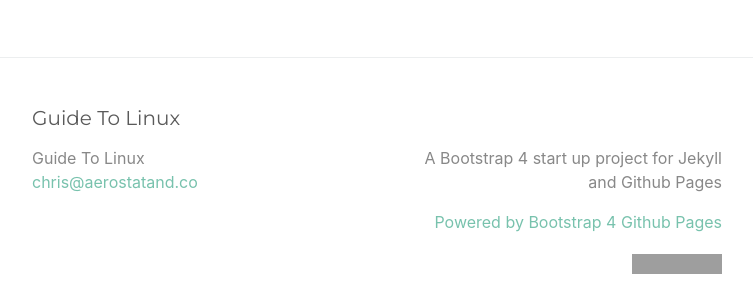
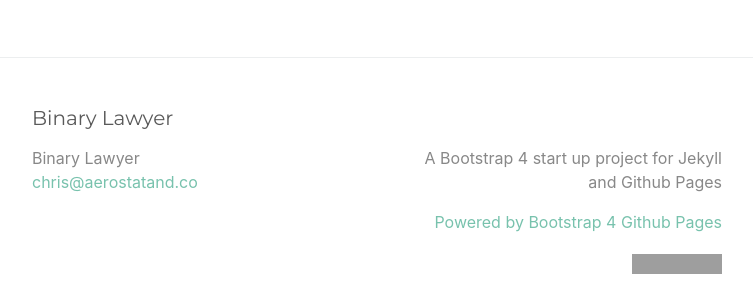
Before and after one commit to binarylawyer/Linux_Guide, a Jekyll site: the page built from index.md, in a window 1280 px wide and 900 px high, scrolled down 3151 px. Shown: the part 562-862 px from the top of the window, without its empty margins (263-1016 px from the left). Built offline with Jekyll 4.4.1, drawn with Linux system fonts in a browser that asks for light colours; some of the changed text lies outside the part shown; grey boxes are pictures that could not be loaded.

Commit message:
Update _config.yml

```diff
--- a/_config.yml
+++ b/_config.yml
@@ -13,7 +13,7 @@
 # you will see them accessed via {{ site.title }}, {{ site.email }}, and so on.
 # You can create any custom variable you would like, and they will be accessible
 # in the templates via {{ site.myvariable }}.
-title: Guide To Linux
+title: Binary Lawyer
 email: "chris@aerostatand.co"
 description: >- # this means to ignore newlines until "baseurl:"
   A Bootstrap 4 start up project for Jekyll and Github Pages
```
